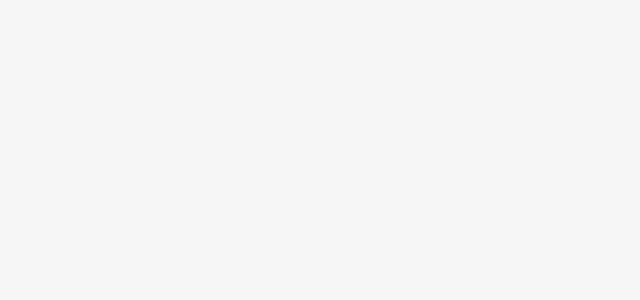
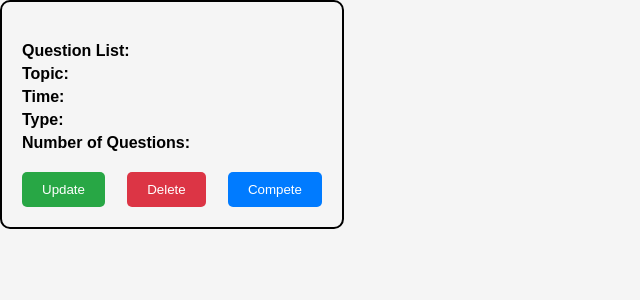
Before and after one commit to AroshaBandara09/Quiz-App-React, a React (Vite) app: page /QuizCard in a window 1280 px wide. Before the commit this address had no page. Shown: the top 300 px of the page, without its empty margins (0-640 px from the left). Built offline with nearby package versions, Linux system fonts and the light colour scheme.

Commit message:
feat: add QuizCard component and corresponding styles; update App routing to include QuizCard

```diff
--- a/src/App.jsx
+++ b/src/App.jsx
@@ -4,6 +4,7 @@ import Dashboard from "./pages/dashboard/Dashboard";
 import Navbar from "./components/dashboard/nav-bar/Navbar";
 
 import QuizForm from "./components/quiz-form/QuizForm";
+import QuizCard from "./components/quiz-card/QuizCard";
 
 function App() {
   return (
@@ -21,6 +22,7 @@ function App() {
         />
 
         <Route path="/QuizForm" element={<QuizForm />} />
+        <Route path="/QuizCard" element={<QuizCard />} />
       </Routes>
     </>
   );
--- /dev/null
+++ b/src/components/quiz-card/QuizCard.css
@@ -0,0 +1,53 @@
+.quiz-card {
+  width: 300px;
+  padding: 20px;
+  border: 2px solid black;
+  border-radius: 10px;
+  font-family: 'Arial', sans-serif;
+}
+
+.quiz-name {
+  font-size: 24px;
+  font-weight: bold;
+  text-align: center;
+}
+
+.quiz-details {
+  margin-bottom: 20px;
+}
+
+.quiz-details p {
+  font-size: 16px;
+  margin: 5px 0;
+}
+
+.button-container {
+  display: flex;
+  justify-content: space-between;
+}
+
+button {
+  padding: 10px 20px;
+  border-radius: 5px;
+  border: none;
+  cursor: pointer;
+}
+
+.update-btn {
+  background-color: #28a745;
+  color: white;
+}
+
+.delete-btn {
+  background-color: #dc3545;
+  color: white;
+}
+
+.compete-btn {
+  background-color: #007bff;
+  color: white;
+}
+
+button:hover {
+  opacity: 0.8;
+}
--- /dev/null
+++ b/src/components/quiz-card/QuizCard.jsx
@@ -0,0 +1,24 @@
+import React from 'react';
+import './QuizCard.css'; // Ensure you have a corresponding CSS file for styles
+
+const QuizCard = ({ quizName, questions, topic, time, type, numberOfQuestions, onUpdate, onDelete, onComplete }) => {
+  return (
+    <div className="quiz-card">
+      <h2 className="quiz-name">{quizName}</h2>
+      <div className="quiz-details">
+        <p><strong>Question List:</strong> {questions}</p>
+        <p><strong>Topic:</strong> {topic}</p>
+        <p><strong>Time:</strong> {time}</p>
+        <p><strong>Type:</strong> {type}</p>
+        <p><strong>Number of Questions:</strong> {numberOfQuestions}</p>
+      </div>
+      <div className="button-container">
+        <button className="update-btn" onClick={onUpdate}>Update</button>
+        <button className="delete-btn" onClick={onDelete}>Delete</button>
+        <button className="compete-btn" onClick={onComplete}>Compete</button>
+      </div>
+    </div>
+  );
+};
+
+export default QuizCard;
```
Also changed, not shown: src/components/dashboard/your-quiz-component/YourQuiz.jsx (added), src/components/dashboard/your-quiz-component/YourQuiz.module.css (added), src/components/dashboard/your-quiz-component/your-quiz.jsx (deleted), src/components/dashboard/your-quiz-component/your-quiz.module.css (deleted).
